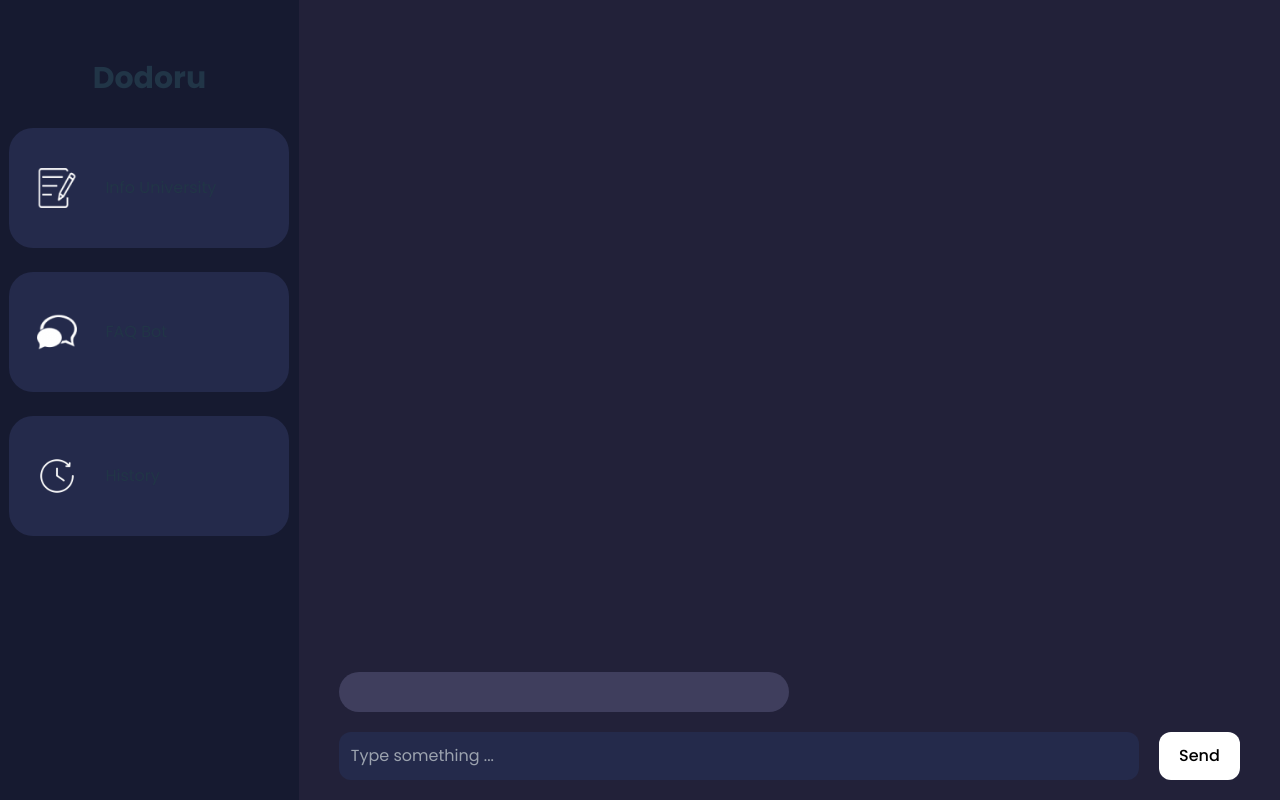
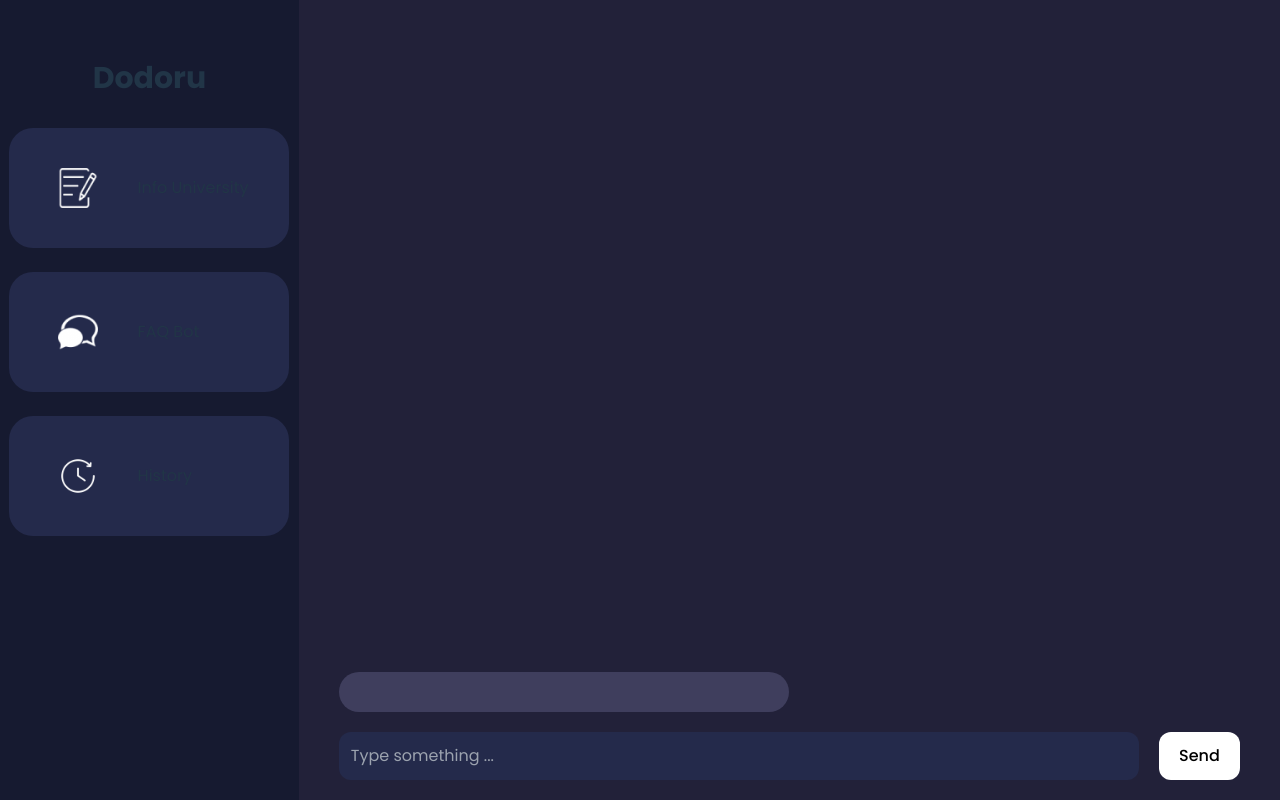
Before and after one commit to kensunjaya/Technoscape_Hackathon, a React (Vite) app: page / in a window 1280 px wide. Built offline with nearby package versions, Linux system fonts and the light colour scheme.

Commit message:
Ganti div jadi button (maap typo)

```diff
--- a/src/components/Card.jsx
+++ b/src/components/Card.jsx
@@ -6,7 +6,10 @@ import History from "../assets/History.png";
 function Card(props) {
   return (
     <>
-      <div className="flex items-center rounded-3xl bg-bluefield h-[15vh] w-[35vh] my-3 overflow-hidden">
+      <button
+        className="flex items-center rounded-3xl bg-bluefield h-[15vh] w-[35vh] my-3 overflow-hidden"
+        onClick={props.handleClick}
+      >
         <img
           src={
             props.title === "Info University"
@@ -18,8 +21,10 @@ function Card(props) {
           alt="Info University"
           className="flex-column w-10 h-full mx-7 object-contain rounded-3xl"
         />
-        <div className="justify-center font-regular my-5">{props.title}</div>
-      </div>
+        <div className="items-center justify-start font-regular my-5 ml-3">
+          {props.title}
+        </div>
+      </button>
     </>
   );
 }
```
